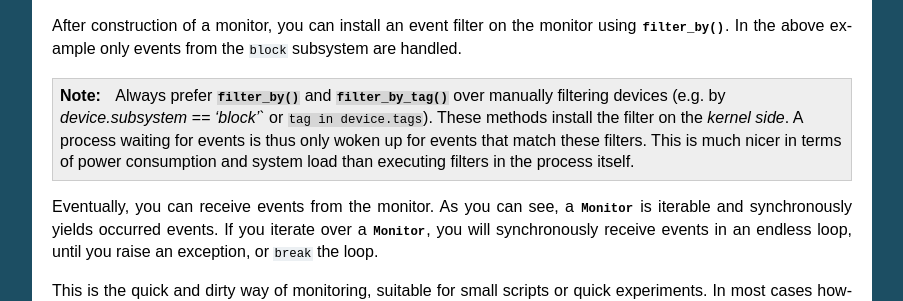
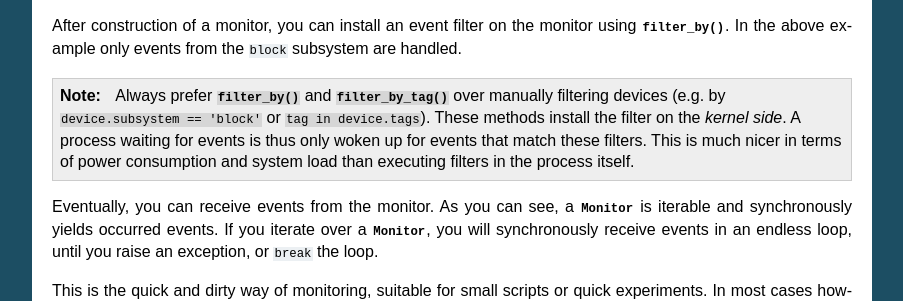
Before and after one commit to pyudev/pyudev, a Sphinx documentation site: the page built from doc/guide.rst, in a window 1280 px wide and 900 px high, scrolled down 3991 px. Shown: the part 151-452 px from the top of the window, without its empty margins (198-1101 px from the left). Built offline with Sphinx 7.4.7, drawn with Linux system fonts in a browser that asks for light colours; pages that are not in the unit, such as notebooks, are missing from menus.

Commit message:
Fixed doc markup

```diff
--- a/doc/guide.rst
+++ b/doc/guide.rst
@@ -267,7 +267,7 @@ using :meth:`~Monitor.filter_by()`.  In the above example only events from the
 
    Always prefer :meth:`~Monitor.filter_by()` and
    :meth:`~Monitor.filter_by_tag()` over manually filtering devices (e.g. by
-   `device.subsystem == 'block'`` or ``tag in device.tags``).  These methods
+   ``device.subsystem == 'block'`` or ``tag in device.tags``).  These methods
    install the filter on the *kernel side*.  A process waiting for events is
    thus only woken up for events that match these filters.  This is much nicer
    in terms of power consumption and system load than executing filters in the
```
